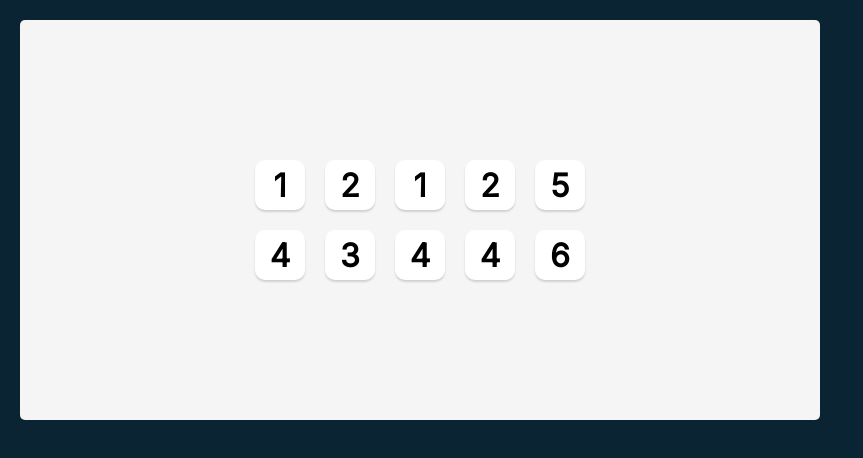
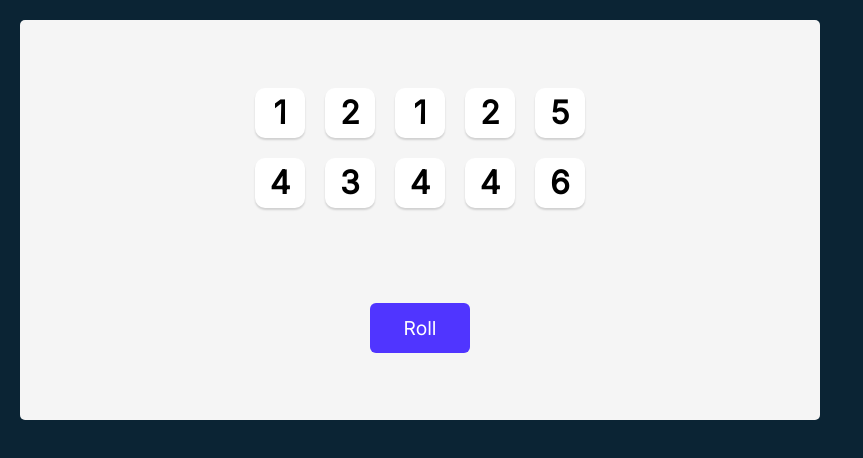
Before and after one commit to mjamecny/tenzies, a React (Create React App) app: page / in a window 1280 px wide. Shown: the top 458 px of the page, without its empty margins (0-863 px from the left). Built offline with nearby package versions, Linux system fonts and the light colour scheme.

Commit message:
add roll dice button

```diff
--- a/src/App.js
+++ b/src/App.js
@@ -11,15 +11,22 @@
     return newDice
   }
 
+  // set state
   const [dice, setDice] = useState(allNewDice())
 
+  // generate dice elements
   const diceElements = dice.map((die, i) => (
     <Die key={i} value={die} />
   ))
 
+  const rollDice = () => {
+    setDice(allNewDice())
+  }
+
   return (
     <main>
       <div className="dice-container">{diceElements}</div>
+      <button onClick={rollDice}>Roll</button>
     </main>
   )
 }
--- a/src/index.css
+++ b/src/index.css
@@ -21,7 +21,7 @@
   padding: 20px;
   display: flex;
   flex-direction: column;
-  justify-content: center;
+  justify-content: space-around;
   align-items: center;
 }
 
@@ -30,3 +30,23 @@
   grid-template-columns: repeat(5, 1fr);
   gap: 20px;
 }
+
+button {
+  height: 50px;
+  width: 100px;
+  background-color: #5035ff;
+  color: #ffffff;
+  border: none;
+  border-radius: 6px;
+  font-size: 1.2rem;
+  font-family: inherit;
+  cursor: pointer;
+}
+
+button:focus {
+  outline: none;
+}
+
+button:active {
+  box-shadow: inset 5px 5px 10px -3px rgba(0, 0, 0, 0.7);
+}
```
